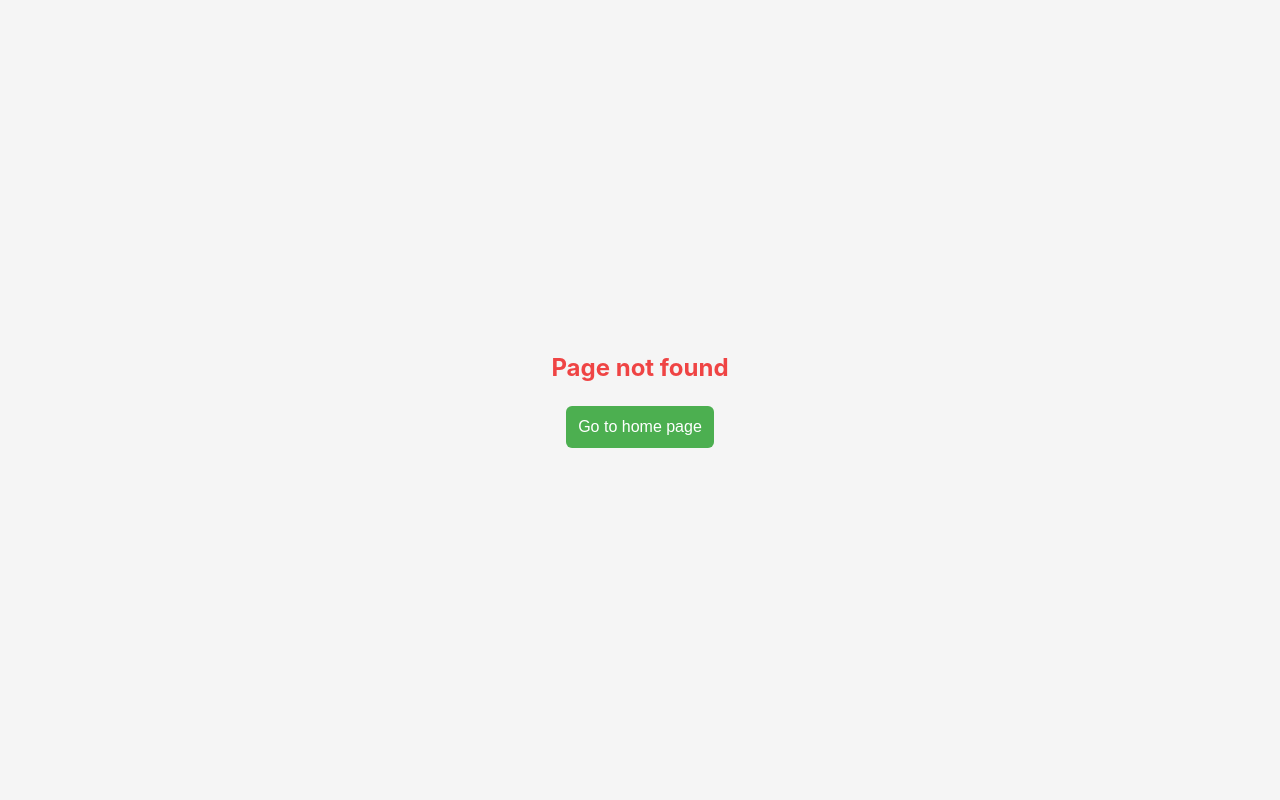
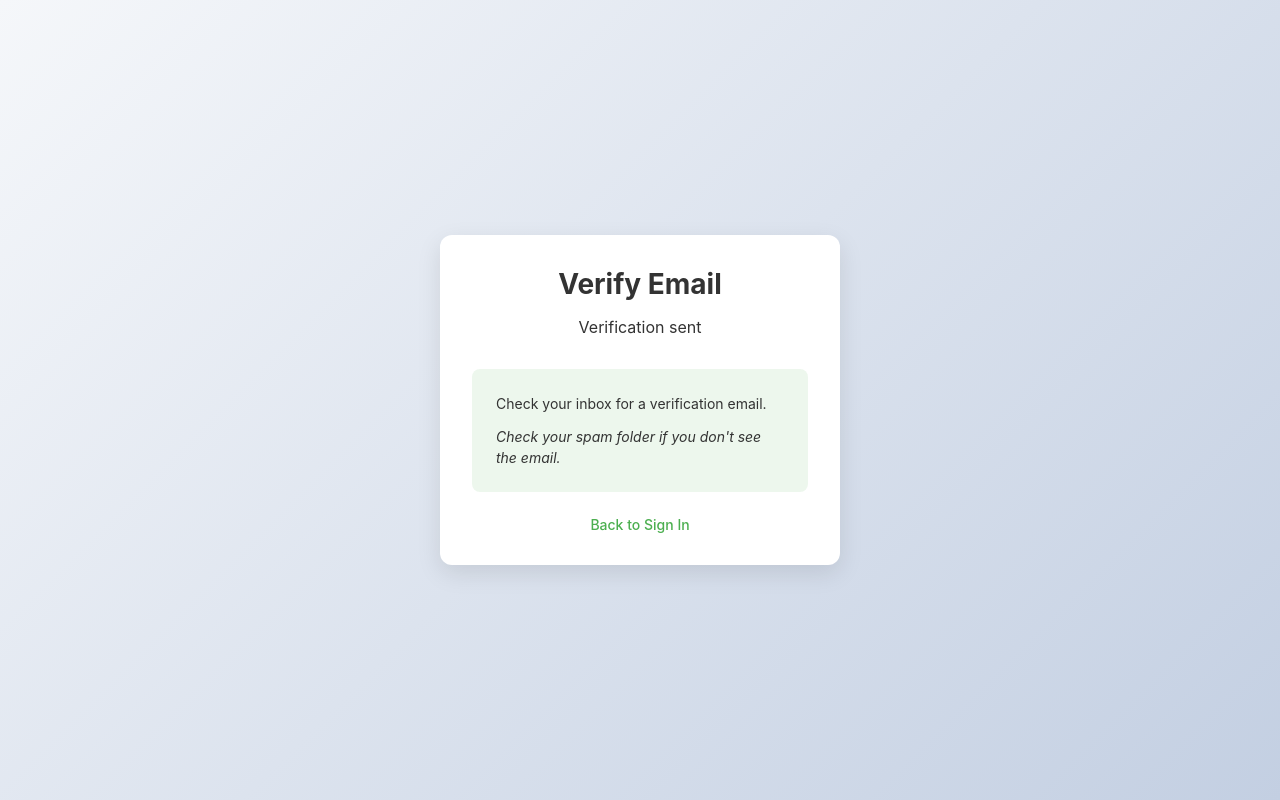
Before and after one commit to balhom/balhom-web, a React (Vite) app: page /verify-email in a window 1280 px wide. Before the commit this address had no page. Built offline with nearby package versions, Linux system fonts and the light colour scheme.

Commit message:
Add Verify Email page with routing, localization updates, and styles; remove old Verify Email implementation

```diff
--- a/src/i18n/locales/en.ts
+++ b/src/i18n/locales/en.ts
@@ -33,7 +33,7 @@ export default {
     changeImage: "Change Image",
     selectImage: "Select Image",
     emailPlaceholder: "john@example.com",
-    verificationSent: "Verification Sent",
+    verificationSent: "Verification sent",
     checkInbox: "Check your inbox for a verification email.",
     checkSpam: "Check your spam folder if you don't see the email.",
     name: "Name",
@@ -55,7 +55,7 @@ export default {
     noAccount: "Don't have an account?",
     haveAccount: "Already have an account?",
     createAccountSubTitle: "Create your account",
-    verifyEmail: "Verify Email",
+    verifyEmailTitle: "Verify Email",
     enterEmail: "Enter your email to reset your password.",
     checkEmail: "Check Your Email",
     resetInstructions:
--- a/src/i18n/locales/es.ts
+++ b/src/i18n/locales/es.ts
@@ -33,7 +33,7 @@ export default {
     changeImage: "Cambiar imagen",
     selectImage: "Seleccionar imagen",
     emailPlaceholder: "juan@ejemplo.com",
-    verificationSent: "Verificación enviada a {{email}}",
+    verificationSent: "Verificación enviada",
     checkInbox: "Revisa tu bandeja de entrada para un correo de verificación.",
     checkSpam: "Revisa tu carpeta de spam si no ves el correo.",
     name: "Nombre",
@@ -63,7 +63,7 @@ export default {
     resetPassword: "Restablecer contraseña",
     backToSignInRedirect: "Volver a iniciar sesión",
     noAccount: "¿No tienes una cuenta?",
-    verifyEmail: "Verificar correo electrónico",
+    verifyEmailTitle: "Verificar correo electrónico",
     wrongCredentialsError: "Credenciales inválidas",
     emailRequiredError: "Dirección de correo electrónico obligatoria",
     emailInvalidError: "Correo electrónico no válido",
--- a/src/modules/auth/pages/register-page/register-page.tsx
+++ b/src/modules/auth/pages/register-page/register-page.tsx
@@ -8,7 +8,7 @@ import {
   RegisterErrorTypeEnum,
 } from "../../data/errors/register-error";
 import { registerWithEmail } from "../../usecases/register-with-email-usecase";
-import { LOGIN_ROUTE_PATH } from "../../routes";
+import { LOGIN_ROUTE_PATH, VERIFY_EMAIL_ROUTE_PATH } from "../../routes";
 import SectionContainer from "../../../../common/components/section-container/section-container";
 import AuthFormButton from "../../components/auth-form-button/auth-form-button";
 import AuthTextInput from "../../components/auth-text-input/auth-text-input";
@@ -52,7 +52,7 @@ const RegisterPage: React.FC = () => {
           }
         },
         () => {
-          navigate(LOGIN_ROUTE_PATH);
+          navigate(VERIFY_EMAIL_ROUTE_PATH);
         }
       );
     });
--- /dev/null
+++ b/src/modules/auth/pages/verify-email-page/verify-email-page.css
@@ -0,0 +1,52 @@
+.verify-email-page-header {
+  text-align: center;
+  margin-bottom: 2rem;
+}
+
+.verify-email-page-header h1 {
+  color: var(--text-color);
+  font-size: 1.75rem;
+}
+
+.verify-email-page-header p {
+  color: var(--text-color);
+  font-size: 1rem;
+  margin-top: 1rem;
+  word-break: break-word;
+}
+
+.verify-email-page-instructions {
+  background: rgba(76, 175, 80, 0.1);
+  border-radius: 8px;
+  padding: 1.5rem;
+  margin: 1.5rem 0;
+}
+
+.verify-email-page-instructions p {
+  color: var(--text-color);
+  font-size: 0.875rem;
+  line-height: 1.5;
+}
+
+.verify-email-page-spam-notice {
+  margin-top: 0.75rem;
+  color: #666;
+  font-style: italic;
+}
+
+.verify-email-page-footer {
+  margin-top: 1.5rem;
+  text-align: center;
+  color: var(--color-text-secondary);
+  font-size: 0.875rem;
+}
+
+.verify-email-page-footer a {
+  color: var(--primary-color);
+  text-decoration: none;
+  font-weight: 500;
+}
+
+.verify-email-page-footer a:hover {
+  text-decoration: underline;
+}
--- /dev/null
+++ b/src/modules/auth/pages/verify-email-page/verify-email-page.tsx
@@ -0,0 +1,27 @@
+import { useTranslation } from "react-i18next";
+import { Link } from "react-router-dom";
+import "./verify-email-page.css";
+import SectionContainer from "../../../../common/components/section-container/section-container";
+import { LOGIN_ROUTE_PATH } from "../../routes";
+
+const VerifyEmailPage: React.FC = () => {
+  const { t } = useTranslation();
+
+  return (
+    <SectionContainer>
+      <div className="verify-email-page-header">
+        <h1>{t("auth.verifyEmailTitle")}</h1>
+        <p className="verification-message">{t("auth.verificationSent")}</p>
+      </div>
+      <div className="verify-email-page-instructions">
+        <p>{t("auth.checkInbox")}</p>
+        <p className="verify-email-page-spam-notice">{t("auth.checkSpam")}</p>
+      </div>
+      <div className="verify-email-page-footer">
+        <Link to={LOGIN_ROUTE_PATH}>{t("auth.backToSignInRedirect")}</Link>
+      </div>
+    </SectionContainer>
+  );
+};
+
+export default VerifyEmailPage;
--- a/src/modules/auth/routes.tsx
+++ b/src/modules/auth/routes.tsx
@@ -2,6 +2,7 @@ import { Route } from "react-router-dom";
 import LoginPage from "./pages/login-page/login-page";
 import RegisterPage from "./pages/register-page/register-page";
 import ForgotPasswordPage from "./pages/forgot-password-page/forgot-password-page";
+import VerifyEmailPage from "./pages/verify-email-page/verify-email-page";
 
 export const LOGIN_ROUTE_PATH = "/login";
 export const REGISTER_ROUTE_PATH = "/register";
@@ -13,6 +14,7 @@ export const authRoutes = () => {
     <>
       <Route path={LOGIN_ROUTE_PATH} element={<LoginPage />} />
       <Route path={REGISTER_ROUTE_PATH} element={<RegisterPage />} />
+      <Route path={VERIFY_EMAIL_ROUTE_PATH} element={<VerifyEmailPage />} />
       <Route
         path={FORGOT_PASSWORD_ROUTE_PATH}
         element={<ForgotPasswordPage />}
```
Also changed, not shown: src/pages/auth/verify-email/verify-email.css (deleted, +0 -25 lines), src/pages/auth/verify-email/verify-email.tsx (deleted, +0 -30 lines).
